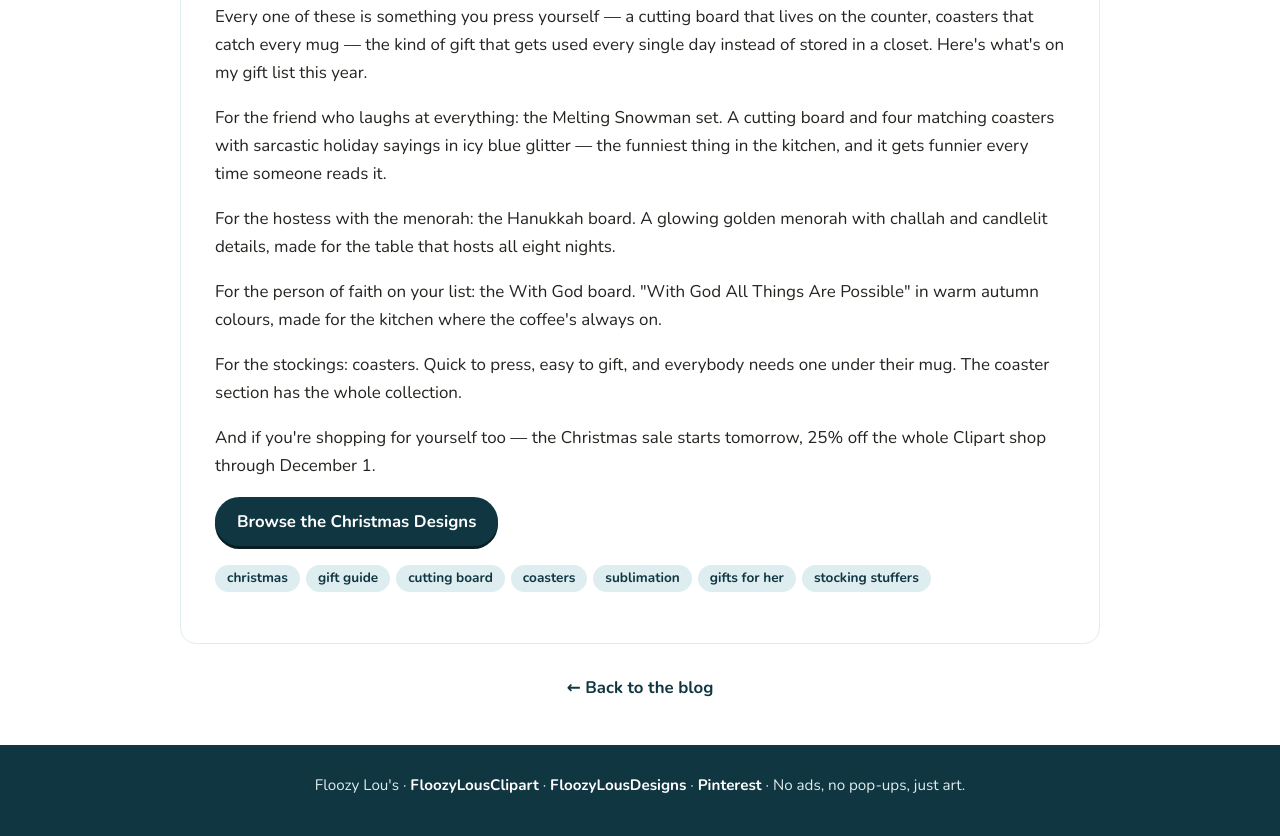
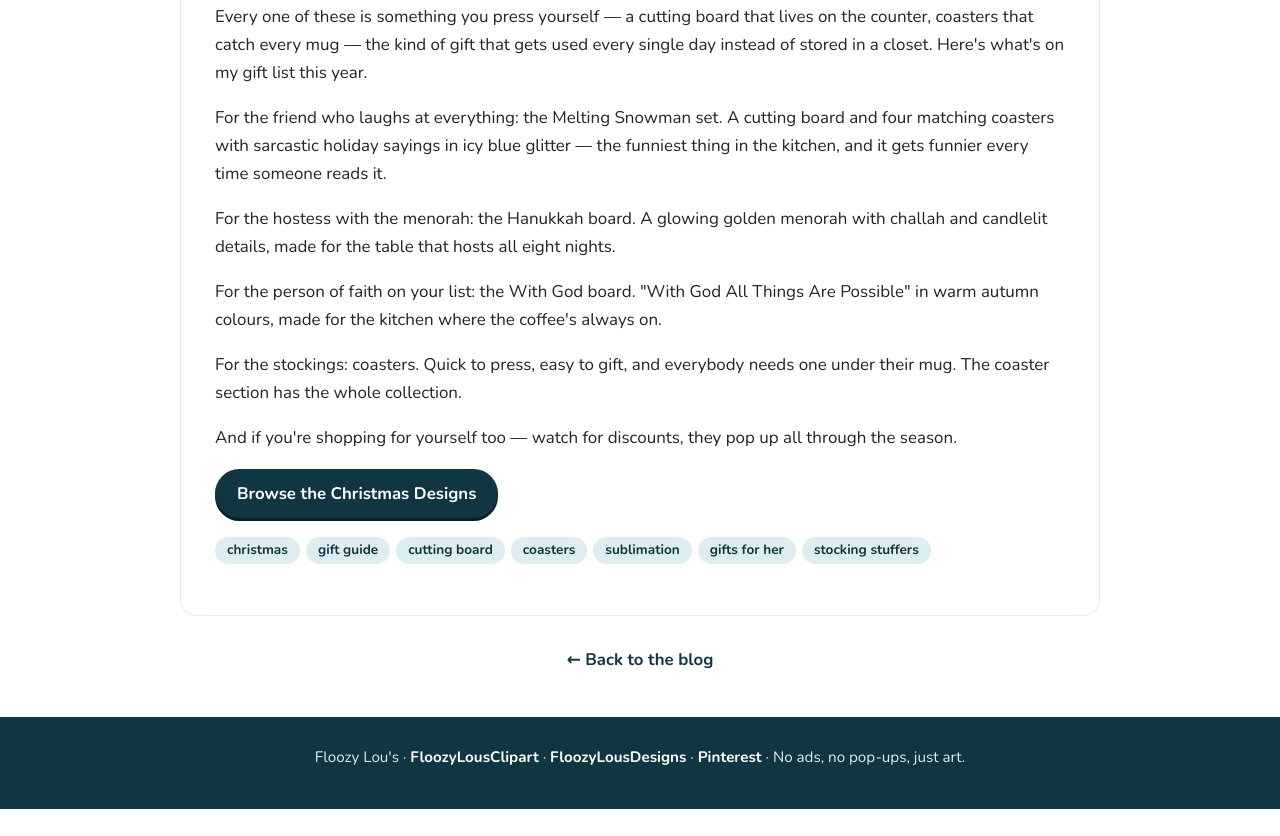
Before and after one commit to floozylousclipartcorner/floozylous-blog, a plain HTML site: page blog/christmas-gifts-to-press/index.html in a window 1280 px wide. Shown: the part 908-1744 px from the top of the page. After the commit the page ends 1717 px from the top, so only its background shows below. Drawn offline with nearby package versions, Linux system fonts and the light colour scheme.

Commit message:
Gift guide: replace dated sale line with generic discounts line

```diff
--- a/blog/christmas-gifts-to-press/index.html
+++ b/blog/christmas-gifts-to-press/index.html
@@ -38,7 +38,7 @@
     <p>For the hostess with the menorah: the Hanukkah board. A glowing golden menorah with challah and candlelit details, made for the table that hosts all eight nights.</p>
     <p>For the person of faith on your list: the With God board. "With God All Things Are Possible" in warm autumn colours, made for the kitchen where the coffee's always on.</p>
     <p>For the stockings: coasters. Quick to press, easy to gift, and everybody needs one under their mug. The coaster section has the whole collection.</p>
-    <p>And if you're shopping for yourself too — the Christmas sale starts tomorrow, 25% off the whole Clipart shop through December 1.</p>
+    <p>And if you're shopping for yourself too — watch for discounts, they pop up all through the season.</p>
     <p><a class="btn" target="_blank" rel="noopener" href="https://floozylousclipart.etsy.com?search_query=Christmas">Browse the Christmas Designs</a></p>
     <p><span class="tag">christmas</span><span class="tag">gift guide</span><span class="tag">cutting board</span><span class="tag">coasters</span><span class="tag">sublimation</span><span class="tag">gifts for her</span><span class="tag">stocking stuffers</span></p>
   </article>
```
